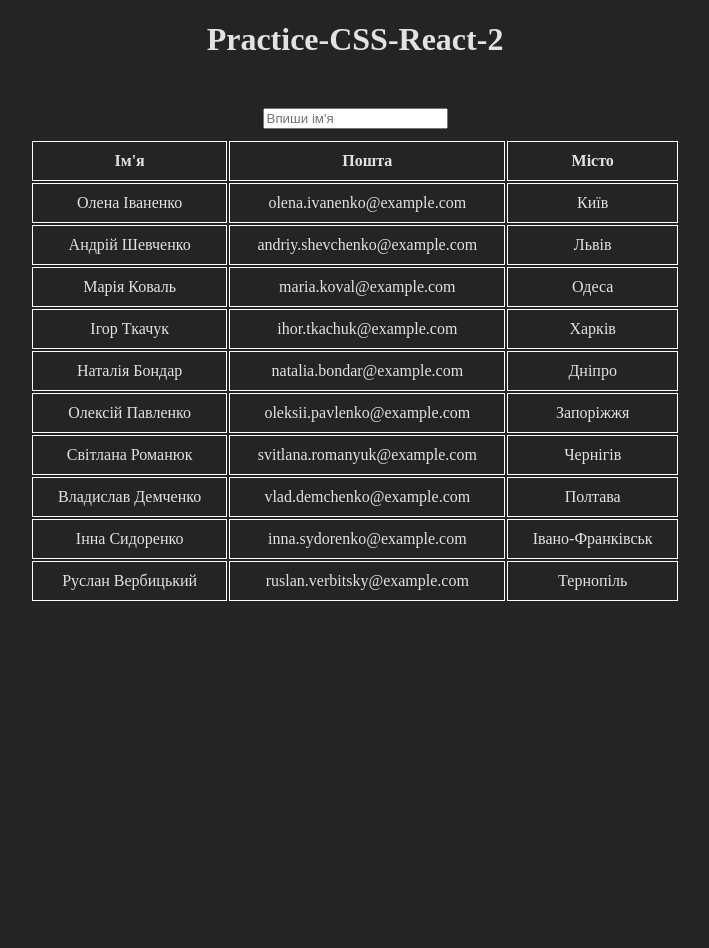
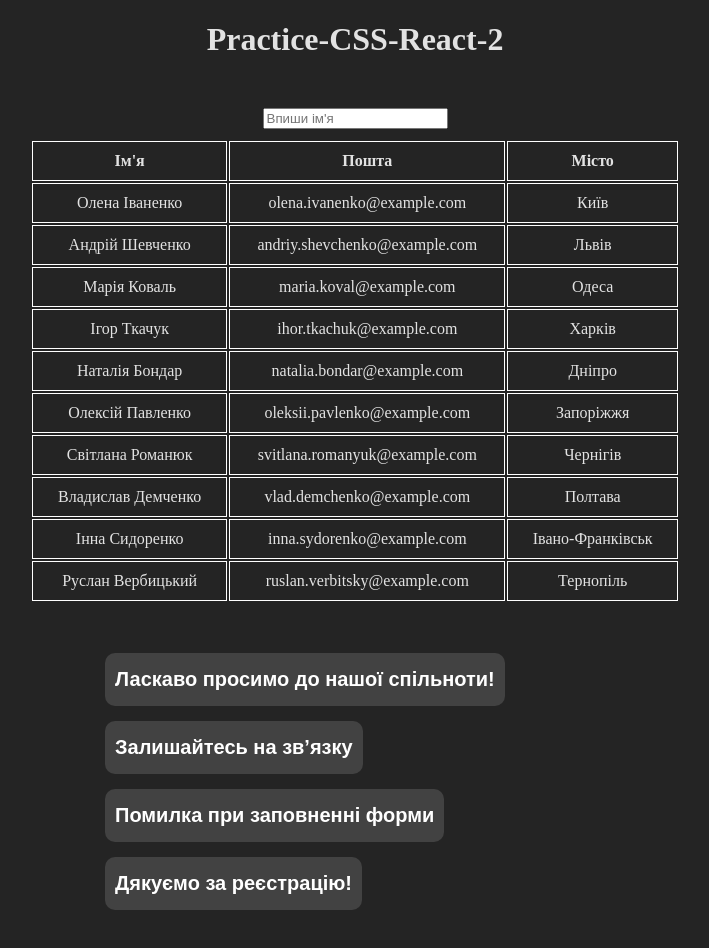
Before and after one commit to YouKnowWhoIs/Practice-CSS-React-2, a React (Vite) app: page / in a window 1280 px wide. Shown: the top 948 px of the page, without its empty margins (285-994 px from the left). Before the commit the page ends 800 px from the top, so only its background shows below. Built offline with nearby package versions, Linux system fonts and the light colour scheme.

Commit message:
add accardion

```diff
--- a/src/App.css
+++ b/src/App.css
@@ -8,6 +8,10 @@ h1 {
   margin-bottom: 50px;
 }
 
+button {
+  cursor: pointer;
+}
+
 .errorText {
   color: rgb(168, 55, 55);
   font-size: 25px;
--- a/src/App.jsx
+++ b/src/App.jsx
@@ -1,8 +1,14 @@
 import "./App.css";
+import Accordion from "./component/accordion/Accordion";
 import UsersTable from "./component/usersTable/UsersTable";
 
 function App() {
-  return <UsersTable />;
+  return (
+    <>
+      <UsersTable />
+      <Accordion />
+    </>
+  );
 }
 
 export default App;
--- /dev/null
+++ b/src/component/accordion/Accordion.jsx
@@ -0,0 +1,70 @@
+import "../../style/accordion/accordion.css";
+
+function Accordion() {
+  const handleShowText = (e) => {
+    const allTexts = document.querySelectorAll(".accordionText");
+    allTexts.forEach((el) => el.classList.remove("active"));
+
+    const wrapper = e.currentTarget.closest(".accordionItems");
+    const textEl = wrapper?.querySelector(".accordionText");
+
+    if (textEl) {
+      textEl.classList.add("active");
+    }
+  };
+
+  return (
+    <div className="conteinerAccordion">
+      <div className="accordionItems">
+        <button type="click" onClick={handleShowText}>
+          <h2>Ласкаво просимо до нашої спільноти!</h2>
+        </button>
+        <div className="accordionText">
+          <p>
+            Реєструючись, ви отримуєте доступ до ексклюзивних матеріалів,
+            спеціальних пропозицій та персоналізованих порад.
+          </p>
+        </div>
+      </div>
+
+      <div className="accordionItems">
+        <button type="click" onClick={handleShowText}>
+          <h2>Залишайтесь на зв’язку</h2>
+        </button>
+        <div className="accordionText">
+          <p>
+            Ми час від часу надсилатимемо вам важливі оновлення та корисні
+            статті. Вкажіть дійсну адресу електронної пошти, щоб нічого не
+            пропустити.
+          </p>
+        </div>
+      </div>
+
+      <div className="accordionItems">
+        <button type="click" onClick={handleShowText}>
+          <h2>Помилка при заповненні форми</h2>
+        </button>
+        <div className="accordionText">
+          <p>
+            Будь ласка, переконайтесь, що всі поля заповнені коректно. Ім’я
+            повинно містити щонайменше 2 літери, а email — дійсний формат пошти.
+          </p>
+        </div>
+      </div>
+
+      <div className="accordionItems">
+        <button type="click" onClick={handleShowText}>
+          <h2>Дякуємо за реєстрацію!</h2>
+        </button>
+        <div className="accordionText">
+          <p>
+            Ваші дані успішно збережено. Ви можете змінити їх у будь-який момент
+            у своєму профілі.
+          </p>
+        </div>
+      </div>
+    </div>
+  );
+}
+
+export default Accordion;
--- a/src/component/usersTable/UsersTable.jsx
+++ b/src/component/usersTable/UsersTable.jsx
@@ -1,5 +1,5 @@
 import { useEffect, useState } from "react";
-import "../../style/UsersTable.css";
+import "../../style/usersTable/UsersTable.css";
 
 const users = [
   { name: "Олена Іваненко", email: "olena.ivanenko@example.com", city: "Київ" },
--- /dev/null
+++ b/src/style/accordion/accordion.css
@@ -0,0 +1,32 @@
+.conteinerAccordion {
+  display: flex;
+  flex-direction: column;
+  gap: 15px;
+  margin: 0 auto;
+  width: 500px;
+  margin-bottom: 50px;
+}
+
+.conteinerAccordion button {
+  color: #fff;
+  border: 0;
+  border-radius: 10px;
+  padding: 15px 10px;
+  background-color: #424242;
+}
+
+.conteinerAccordion h2 {
+  margin: 0;
+}
+
+.accordionText p {
+  padding-left: 20px;
+}
+
+.accordionText {
+  display: none;
+}
+
+.active {
+  display: flex;
+}
```
Also changed, not shown: src/style/usersTable/UsersTable.css (renamed from src/style/UsersTable.css).
